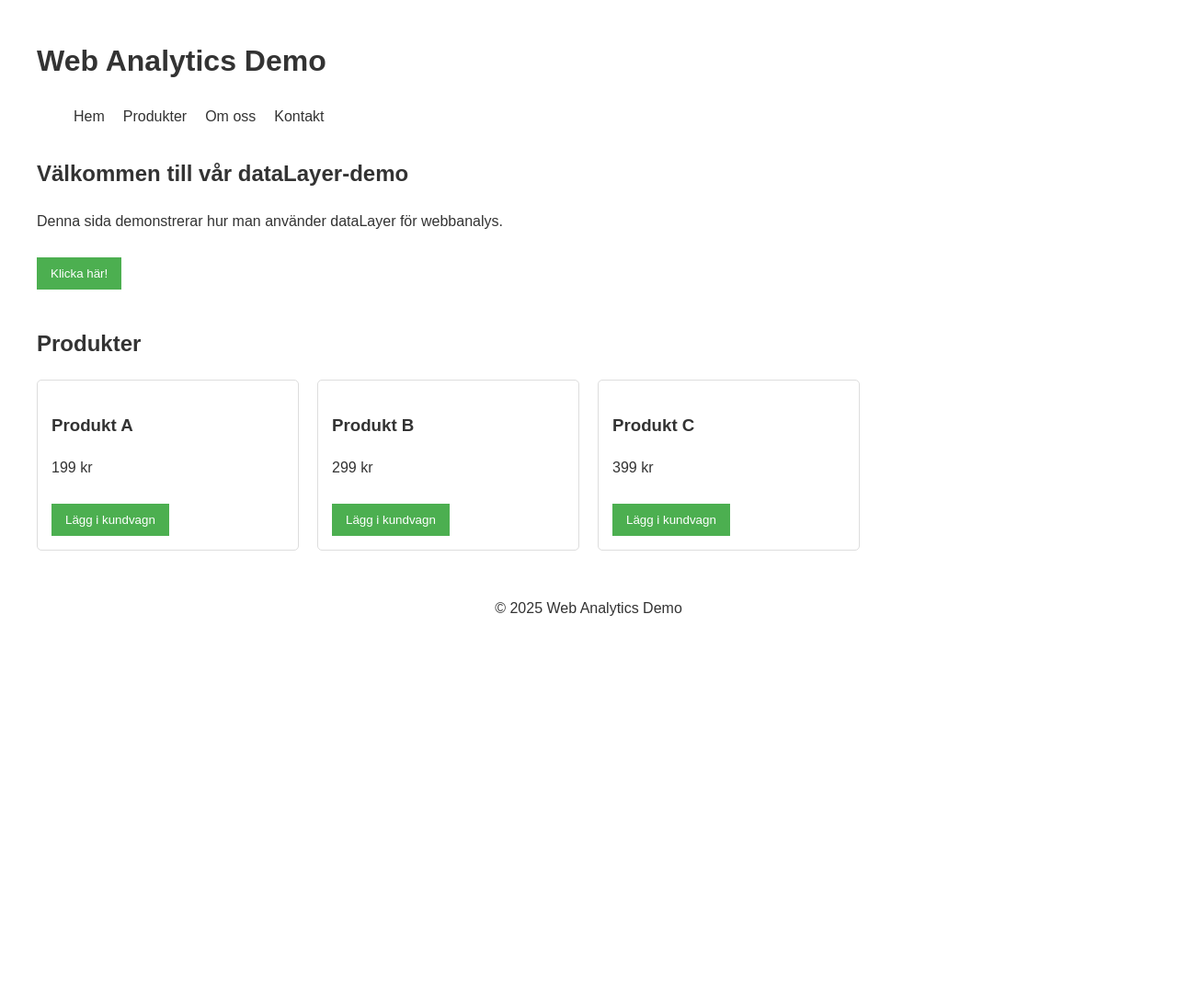
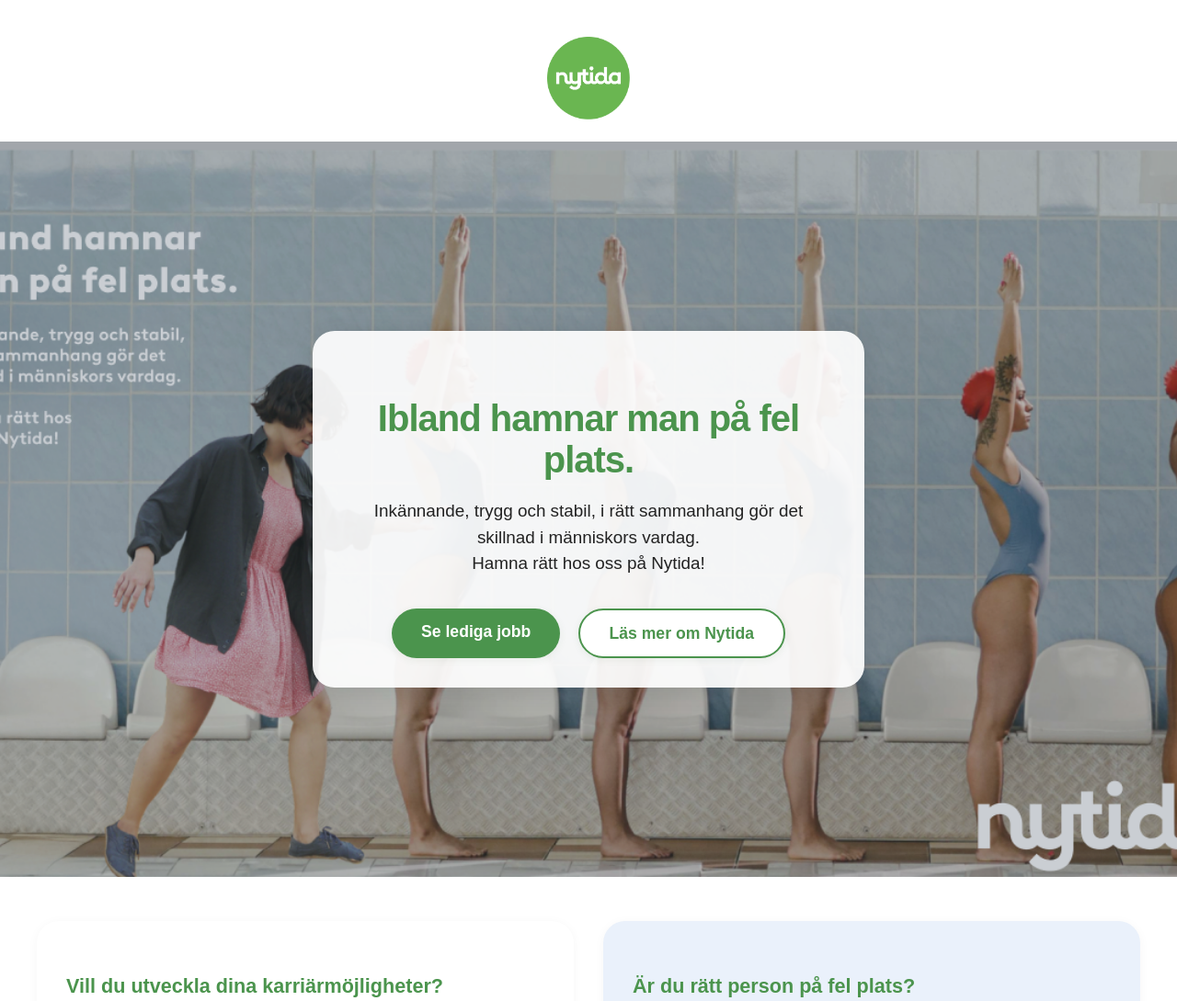
Before and after one commit to WilhelmStridfeldt123/wilhelm.github.io, a plain HTML site: page index.html in a window 1280 px wide. Shown: the top 1089 px of the page at 92% size. Before the commit the page ends 800 px from the top, so only its background shows below. Drawn offline with Linux system fonts and the light colour scheme.

Commit message:
Nytida
Nytida

```diff
--- a/css/styles.css
+++ b/css/styles.css
@@ -5,60 +5,241 @@ css
     box-sizing: border-box;
 }
 
-body {
-    font-family: Arial, sans-serif;
-    line-height: 1.6;
-    color: #333;
-    max-width: 1200px;
-    margin: 0 auto;
-    padding: 20px;
+:root {
+    --primary-green: #4b944d;
+    --secondary-green: #3498db;
+    --button-green: #256025;
+    --text-dark: #222;
+    --white: #fff;
+    --trust-blue: #eaf1fb;
+    --overlay-dark: rgba(44, 62, 80, 0.25);
 }
 
-header {
-    margin-bottom: 30px;
+body, html {
+    margin: 0;
+    padding: 0;
+    font-family: 'Arial', sans-serif;
+    background: var(--white);
+    color: var(--primary-green);
+    min-height: 100vh;
 }
 
-nav ul {
-    display: flex;
-    list-style: none;
+.page-bg {
+    min-height: 100vh;
+    background: var(--light-green);
 }
 
-nav ul li {
-    margin-right: 20px;
+.nytida-header {
+    display: flex;
+    justify-content: center;
+    align-items: center;
+    padding: 2.5rem 0 1.5rem 0;
+    background: var(--light-green);
 }
 
-nav ul li a {
-    text-decoration: none;
-    color: #333;
+.nytida-logo-large {
+    height: 90px;
+    width: 90px;
+    object-fit: contain;
 }
 
-section {
-    margin-bottom: 40px;
+.hero-full-bg {
+    position: relative;
+    width: 100vw;
+    height: 100vh;
+    min-height: 600px;
+    background: url('../img/kampanjbild.jpg') center center/cover no-repeat;
+    display: flex;
+    align-items: center;
+    justify-content: center;
+    overflow: hidden;
 }
 
-button {
-    padding: 10px 15px;
-    background-color: #4CAF50;
-    color: white;
-    border: none;
-    cursor: pointer;
-    margin-top: 10px;
+.hero-overlay {
+    position: absolute;
+    inset: 0;
+    width: 100%;
+    height: 100%;
+    background: var(--overlay-dark);
+    display: flex;
+    flex-direction: column;
+    align-items: center;
+    justify-content: center;
 }
 
-.product-grid {
-    display: grid;
-    grid-template-columns: repeat(auto-fill, minmax(250px, 1fr));
-    gap: 20px;
-    margin-top: 20px;
+.hero-center-content {
+    background: rgba(255,255,255,0.92);
+    border-radius: 24px;
+    padding: 2.5rem 2.5rem 2rem 2.5rem;
+    max-width: 520px;
+    text-align: center;
+    box-shadow: 0 4px 24px rgba(0,0,0,0.10);
+    margin: 0 auto;
 }
 
-.product {
-    border: 1px solid #ddd;
-    padding: 15px;
-    border-radius: 5px;
+.hero-center-content h1 {
+    font-size: 2.5rem;
+    color: var(--primary-green);
+    margin-bottom: 1.2rem;
+    font-weight: 700;
+    letter-spacing: -1px;
+}
+
+.hero-center-content p {
+    font-size: 1.18rem;
+    color: #222;
+    margin-bottom: 2.2rem;
+    font-weight: 400;
+    line-height: 1.5;
+}
+
+.cta-row {
+    display: flex;
+    gap: 1.2rem;
+    justify-content: center;
+    flex-wrap: wrap;
+}
+
+.cta-button {
+    background: var(--primary-green);
+    color: var(--white);
+    padding: 1rem 2.2rem;
+    border-radius: 30px;
+    text-decoration: none;
+    font-weight: 700;
+    font-size: 1.1rem;
+    border: none;
+    transition: background 0.2s, color 0.2s;
+    box-shadow: 0 2px 8px rgba(55,107,45,0.08);
+    cursor: pointer;
+}
+
+.cta-button.secondary {
+    background: var(--white);
+    color: var(--primary-green);
+    border: 2px solid var(--primary-green);
+}
+
+.cta-button:hover {
+    background: var(--button-green);
+    color: var(--white);
+}
+
+.cta-button.secondary:hover {
+    background: var(--primary-green);
+    color: var(--white);
+}
+
+.side-by-side-section {
+    display: flex;
+    gap: 2rem;
+    max-width: 1200px;
+    margin: 3rem auto;
+    padding: 0 2rem;
+    justify-content: center;
+}
+
+.side-text {
+    background: var(--white);
+    border-radius: 24px;
+    box-shadow: 0 2px 12px rgba(0,0,0,0.04);
+    padding: 2.5rem 2rem 2rem 2rem;
+    flex: 1 1 0;
+    min-width: 280px;
+    max-width: 600px;
+    display: flex;
+    flex-direction: column;
+    align-items: flex-start;
+    position: relative;
+}
+
+.side-text h2 {
+    color: var(--primary-green);
+    margin-bottom: 1rem;
+    font-size: 1.35rem;
+    font-weight: 700;
+}
+
+.side-text.trust {
+    background: var(--trust-blue);
+}
+
+.side-text p {
+    flex: 1 1 auto;
+    margin-bottom: 0;
+}
+
+.cta-row.single {
+    width: 100%;
+    display: flex;
+    justify-content: flex-end;
+    margin-top: 2rem;
+}
+
+.cta-button {
+    background: var(--primary-green);
+    color: var(--white);
+    padding: 0.9rem 2rem;
+    border-radius: 30px;
+    text-decoration: none;
+    font-weight: 600;
+    font-size: 1.1rem;
+    transition: background 0.2s, color 0.2s;
+    margin-top: 0;
+    display: inline-block;
+    border: none;
+}
+
+.cta-button.trust {
+    background: #2a6bbf;
+}
+
+.cta-button:hover {
+    background: #256025;
+    color: var(--white);
+}
+
+.cta-button.trust:hover {
+    background: #1d4e8c;
+    color: var(--white);
 }
 
 footer {
-    margin-top: 50px;
     text-align: center;
+    padding: 2rem;
+    background: var(--primary-green);
+    color: var(--white);
+    border-radius: 24px 24px 0 0;
+    margin-top: 2rem;
 }
+
+@media (max-width: 700px) {
+    .nytida-logo-hero {
+        width: 70px;
+        height: 70px;
+        margin-bottom: 1.2rem;
+        padding: 0.5rem;
+    }
+    .hero-center-content {
+        padding: 1.2rem 0.7rem 1.2rem 0.7rem;
+        max-width: 95vw;
+    }
+    .hero-full-bg {
+        min-height: 350px;
+        height: 100vh;
+    }
+}
+
+@media (max-width: 900px) {
+    .side-by-side-section {
+        flex-direction: column;
+        gap: 2rem;
+        padding: 0 1rem;
+    }
+    .side-text {
+        max-width: 95vw;
+    }
+    .cta-row.single {
+        justify-content: flex-end;
+    }
+}
--- a/index.html
+++ b/index.html
@@ -10,7 +10,7 @@
     <!-- End Google Tag Manager -->
     <meta charset="UTF-8">
     <meta name="viewport" content="width=device-width, initial-scale=1.0">
-    <title>Web Analytics Demo</title>
+    <title>Rätt person på fel plats – Nytida Kampanj</title>
     <link rel="stylesheet" href="css/styles.css">
 
     <!-- Initialisera dataLayer -->
@@ -26,49 +26,58 @@
 <noscript><iframe src="https://www.googletagmanager.com/ns.html?id=GTM-N3KM7C2Q"
     height="0" width="0" style="display:none;visibility:hidden"></iframe></noscript>
     <!-- End Google Tag Manager (noscript) -->
-    <header>
-        <h1>Web Analytics Demo</h1>
-        <nav>
-            <ul>
-                <li><a href="#" id="home-link">Hem</a></li>
-                <li><a href="#" id="products-link">Produkter</a></li>
-                <li><a href="#" id="about-link">Om oss</a></li>
-                <li><a href="#" id="contact-link">Kontakt</a></li>
-            </ul>
-        </nav>
+    <div class="page-bg">
+        <header class="nytida-header">
+            <img src="img/nytida-logo.png" alt="Nytida logotyp" class="nytida-logo-large">
         </header>
-
         <main>
-        <section id="hero">
-            <h2>Välkommen till vår dataLayer-demo</h2>
-            <p>Denna sida demonstrerar hur man använder dataLayer för webbanalys.</p>
-            <button id="cta-button">Klicka här!</button>
+            <section class="hero-full-bg">
+                <div class="hero-overlay">
+                    <div class="hero-center-content">
+                        <h1>Ibland hamnar man på fel plats.</h1>
+                        <p>
+                            Inkännande, trygg och stabil, i rätt sammanhang gör det skillnad i människors vardag.<br>
+                            Hamna rätt hos oss på Nytida!
+                        </p>
+                        <div class="cta-row">
+                            <a href="https://team.nytida.se/" class="cta-button" target="_blank">Se lediga jobb</a>
+                            <a href="https://nytida.se/" class="cta-button secondary" target="_blank">Läs mer om Nytida</a>
+                        </div>
+                    </div>
+                </div>
             </section>
 
-        <section id="products">
-            <h2>Produkter</h2>
-            <div class="product-grid">
-                <div class="product" data-product-id="123" data-product-name="Produkt A" data-product-price="19.99">
-                    <h3>Produkt A</h3>
-                    <p>199 kr</p>
-                    <button class="add-to-cart">Lägg i kundvagn</button>
+            <!-- Två texter sida vid sida -->
+            <section class="side-by-side-section">
+                <div class="side-text">
+                    <h2>Vill du utveckla dina karriärmöjligheter?</h2>
+                    <p>
+                        Drivs du av utveckling och vill vara med och göra världen lite bättre, en människa i taget? Då kan det här vara rätt plats för dig.<br><br>
+                        Nytida är en av Sveriges största aktörer inom omsorg. Vi ger stöd till barn, unga och vuxna med funktionsnedsättning och psykosocial problematik, varje dag, i hela landet.<br><br>
+                        Här handlar jobbet om möten. Om att lyssna, vara närvarande och skapa trygghet. Det krävs empati, tålamod och förmågan att se människor som de är. Vi vet att det finns många som bär på just de egenskaperna, men som ännu inte ser sig själva i ett vårdjobb.<br><br>
+                        Vi tror att du kanske är en av dem.<br><br>
+                        Hos oss får du utbildning, handledning och verktyg för att utvecklas, samtidigt som du gör något meningsfullt, på riktigt.
+                    </p>
+                    <div class="cta-row single">
+                        <a href="https://team.nytida.se/" class="cta-button" target="_blank">Se lediga jobb</a>
                     </div>
-                <div class="product" data-product-id="456" data-product-name="Produkt B" data-product-price="29.99">
-                    <h3>Produkt B</h3>
-                    <p>299 kr</p>
-                    <button class="add-to-cart">Lägg i kundvagn</button>
                 </div>
-                <div class="product" data-product-id="789" data-product-name="Produkt C" data-product-price="39.99">
-                    <h3>Produkt C</h3>
-                    <p>399 kr</p>
-                    <button class="add-to-cart">Lägg i kundvagn</button>
+                <div class="side-text trust">
+                    <h2>Är du rätt person på fel plats?</h2>
+                    <p>
+                        Vad har du gjort som fått någon att känna sig sedd? Lyssnat. Stannat lite längre. Tagit ansvar när ingen bad dig. Vi tror att det finns många där ute som gör sånt varje dag, utan att kalla det för en karriär. Det vill vi ändra på!<br><br>
+                        Empati, tålamod och lyhördhet är inte bara fina egenskaper. De är nycklar i omsorgsyrket där man jobbar nära människor och gör verklig skillnad. Hos Nytida är det just de egenskaperna vi letar efter. Inte titlar. Inte toppbetyg. Utan rätt personlighet – på rätt plats.<br><br>
+                        Här kan du läsa mer om hur det är att jobba med oss och kanske ta första steget mot en vardag som faktiskt känns meningsfull.
+                    </p>
+                    <div class="cta-row single">
+                        <a href="https://nytida.se/lediga-jobb/" class="cta-button trust" target="_blank">Läs mer</a>
                     </div>
                 </div>
             </section>
         </main>
-
+    </div>
     <footer>
-        <p>&copy; 2025 Web Analytics Demo</p>
+        <p>&copy; 2024 Nytida | Rätt person på fel plats</p>
     </footer>
 </body>
 </html>
```
Also changed, not shown: img/kampanjbild.jpg (added), img/nytida-logo.png (added). Lines whose indentation alone changed are shown as unchanged.
